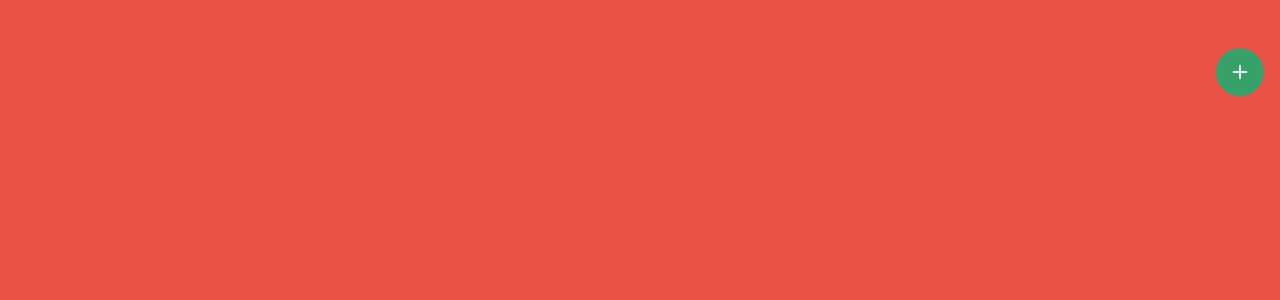
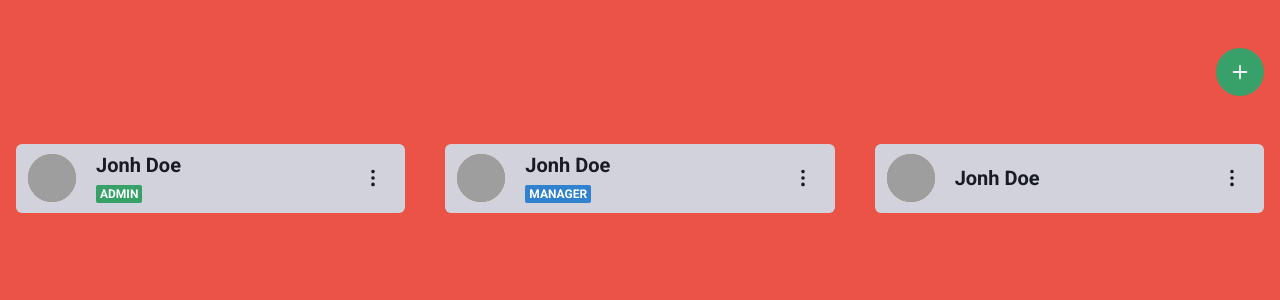
Before and after one commit to eugumatos/groups, a Next.js app: page /dashboard in a window 1280 px wide. Shown: the top 300 px of the page. Built offline with nearby package versions, Linux system fonts and the light colour scheme; grey boxes are pictures that could not be loaded.

Commit message:
High order component to protected routes and update bg color cards

```diff
--- a/src/components/Cards/CardAvatar.tsx
+++ b/src/components/Cards/CardAvatar.tsx
@@ -15,7 +15,7 @@ export function CardAvatar({ badge }: CardAvatarProps) {
     <Box
       d="flex"
       p={3}
-      bg="gray.200"
+      bg="gray.100"
       alignItems="center"
       borderRadius={6}
       height="4.3rem"
@@ -32,12 +32,12 @@ export function CardAvatar({ badge }: CardAvatarProps) {
           <MenuButton
             ml="auto"
             borderRadius="90%"
-            _hover={{ bg: "gray.300" }}
+            _hover={{ bg: "gray.200" }}
           >
             <IconButton
               bg="transparent"
               aria-label="Edit"
-              icon={<FiMoreVertical size={22} color="#000" />}
+              icon={<FiMoreVertical size={22} color="#181B23" />}
             />
           </MenuButton>
         </Tooltip>
--- a/src/components/Cards/CardGroup.tsx
+++ b/src/components/Cards/CardGroup.tsx
@@ -27,7 +27,7 @@ export function CardGroup() {
             <MenuButton
               ml="auto"
               borderRadius="90%"
-              _hover={{ bg: "gray.300" }}
+              _hover={{ bg: "gray.200" }}
             >
               <IconButton
                 bg="transparent"
--- a/src/pages/dashboard.tsx
+++ b/src/pages/dashboard.tsx
@@ -1,7 +1,9 @@
 import { Container, Flex, SimpleGrid, useDisclosure } from "@chakra-ui/react";
 
+import { withSSRAuth } from "../utils/withSSRAuth";
 import { AddButton } from "../components/Buttons/AddButton";
 import { ModalAddMembers } from "../components/ModalAddMembers";
+import { CardAvatar } from "../components/Cards/CardAvatar";
 
 export default function Dashboard() {
   const { isOpen, onOpen, onClose } = useDisclosure();
@@ -15,8 +17,18 @@ export default function Dashboard() {
       </Flex>
 
       <SimpleGrid columns={[1, 2, 3]} spacing={10}>
-
+        <CardAvatar badge="admin" />
+        <CardAvatar badge="manager" />
+        <CardAvatar />
       </SimpleGrid>
     </Container>
-  )
+  );
 }
+
+/*
+export const getServerSideProps = withSSRAuth(async (ctx) => {
+  return {
+    props: {}
+  }
+});
+*/
--- /dev/null
+++ b/src/utils/withSSRAuth.ts
@@ -0,0 +1,19 @@
+import { GetServerSideProps, GetServerSidePropsContext, GetServerSidePropsResult } from "next";
+import { getSession } from "next-auth/client";
+
+export function withSSRAuth<P>(fn: GetServerSideProps<P>) {
+  return async (ctx: GetServerSidePropsContext): Promise<GetServerSidePropsResult<P>> => {
+    const session = await getSession({ req: ctx.req });
+
+    if (session) {
+      return {
+        redirect: {
+          permanent: false,
+          destination: '/'
+        }
+      }
+    }
+
+    return await fn(ctx);
+  }
+}
```
Also changed, not shown: src/pages/index.tsx (+6 -14 lines), src/utils/withSSRGuest.ts (added, +19 -0 lines), 2 other files (tests, documents, lock files or other folders).
